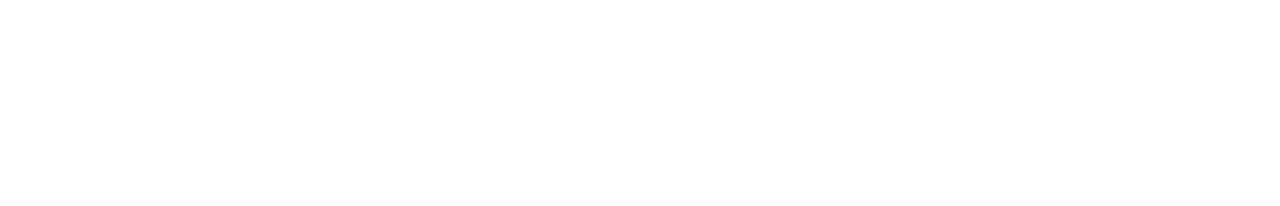
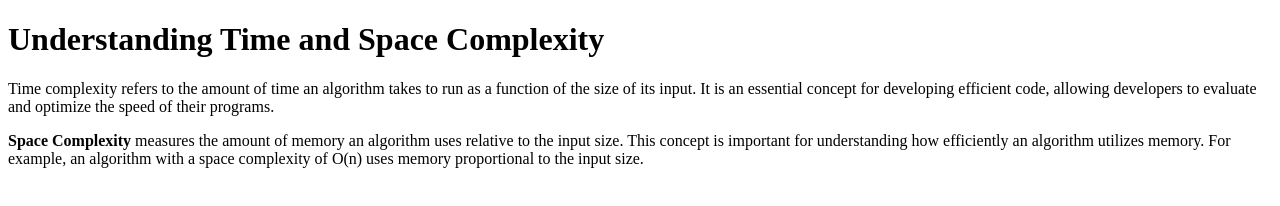
Before and after one commit to acciojob/time-and-space-complexity-prajwalyatharth, a website: page main.html in a window 1280 px wide. Drawn offline with Linux system fonts and the light colour scheme.

Commit message:
created a submission

```diff
--- a/main.html
+++ b/main.html
@@ -4,10 +4,14 @@
 
 <head>
 	<link rel="stylesheet" href="styles.css">
+	<title>Time and Space Complexity</title>
 </head>
 
 <body>
 	<!-- the entire body must be written by student -->
+	<h1>Understanding Time and Space Complexity</h1>
+    <p>Time complexity refers to the amount of time an algorithm takes to run as a function of the size of its input. It is an essential concept for developing efficient code, allowing developers to evaluate and optimize the speed of their programs.</p>
+    <p><b>Space Complexity</b> measures the amount of memory an algorithm uses relative to the input size. This concept is important for understanding how efficiently an algorithm utilizes memory. For example, an algorithm with a space complexity of O(n) uses memory proportional to the input size.</p>
     <script type="text/javascript" src="./script.js">
 </script>
 
```
